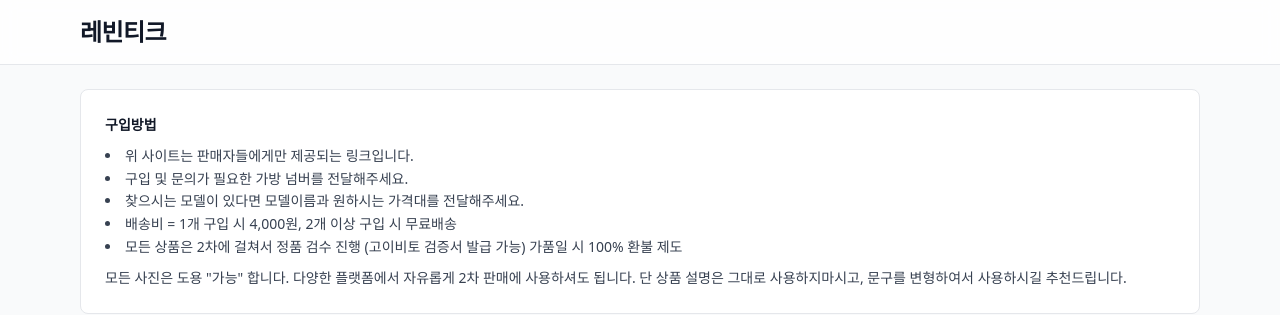
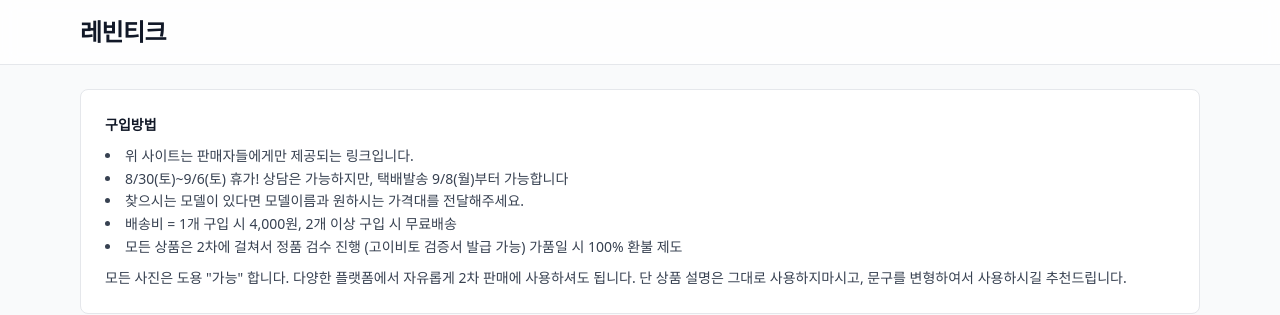
Before and after one commit to annekang-git/revintique-, a React (Vite) app: page / in a window 1280 px wide. Shown: the top 315 px of the page. Built offline with nearby package versions, Linux system fonts and the light colour scheme; no server answers.

Commit message:
사업자 정보 연락처 추가

```diff
--- a/src/App.tsx
+++ b/src/App.tsx
@@ -9,7 +9,7 @@ function InfoBanner() {
       <p className="font-semibold">구입방법</p>
       <ul className="list-disc list-inside text-gray-700">
         <li>위 사이트는 판매자들에게만 제공되는 링크입니다.</li>
-        <li>구입 및 문의가 필요한 가방 넘버를 전달해주세요.</li>
+        <li>8/30(토)~9/6(토) 휴가! 상담은 가능하지만, 택배발송 9/8(월)부터 가능합니다</li>
         <li>찾으시는 모델이 있다면 모델이름과 원하시는 가격대를 전달해주세요.</li>
         <li>배송비 = 1개 구입 시 4,000원, 2개 이상 구입 시 무료배송 </li>
         <li>모든 상품은 2차에 걸쳐서 정품 검수 진행 (고이비토 검증서 발급 가능) 가품일 시 100% 환불 제도 </li>
```
